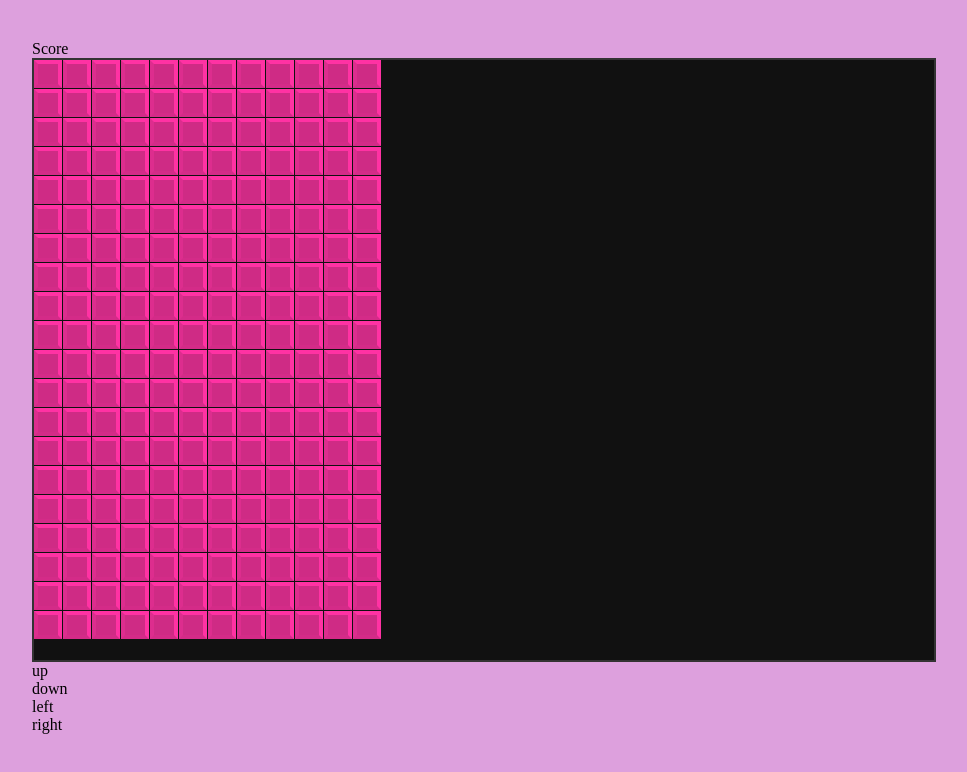
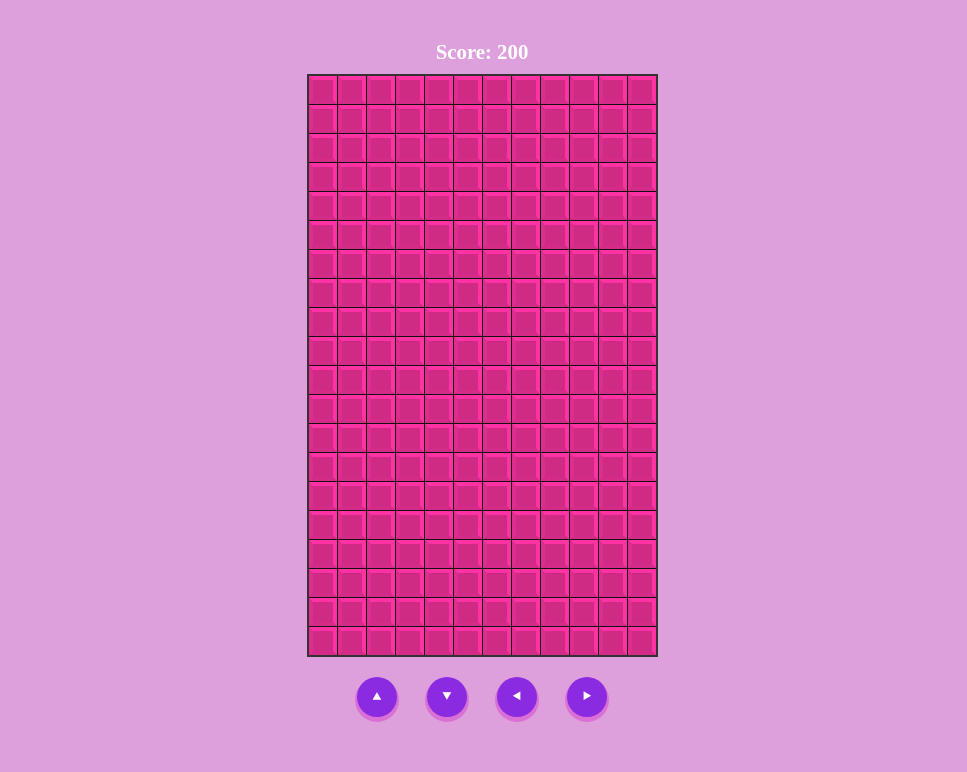
Before and after one commit to F9Uf/TETRIS, a Vue app: page / in a window 1280 px wide. Shown: the top 772 px of the page, without its empty margins (158-1125 px from the left). Built offline with nearby package versions, Linux system fonts and the light colour scheme.

Commit message:
create rough layout

```diff
--- a/src/components/game/BaseButton.vue
+++ b/src/components/game/BaseButton.vue
@@ -10,6 +10,25 @@ export default {
 }
 </script>
 
-<style>
+<style lang="scss" scoped>
+.btn {
+    // display: block;
+    background-color: blueviolet;
+    width: 40px;
+    height: 40px;
+    border-radius: 100%;
+    color: white;
+    outline: none;
+    display: flex;
+    justify-content: center;
+    align-items: center;
+    cursor: pointer;
+    box-shadow: 0px 3px 0.5px 2px orchid;
+    transition: .3s;
 
+    &:hover, &:active {
+        transform: translateY(3px);
+        box-shadow: 0 0 0 0 transparent;
+    }
+}
 </style>
--- a/src/components/game/Display.vue
+++ b/src/components/game/Display.vue
@@ -11,6 +11,14 @@ export default {
 }
 </script>
 
-<style>
-
+<style lang="scss">
+.display {
+    // width: 100%;
+    // background-color: paleturquoise;
+    padding-bottom: 10px;
+    margin: 0 auto;
+    color: white;
+    font-size: 1.3em;
+    font-weight: 900;
+}
 </style>
--- a/src/components/game/Stage.vue
+++ b/src/components/game/Stage.vue
@@ -63,9 +63,10 @@ export default {
     display: grid;
     border: 2px solid #333;
     grid-gap: 1px;
-    width: 100%;
+    width: auto;
     min-width: 250px;
-    height: 75vh;
+    height: auto;
     background: #111;
+    margin: 0 auto;
 }
 </style>
--- a/src/components/game/Tetris.vue
+++ b/src/components/game/Tetris.vue
@@ -1,13 +1,13 @@
 <template>
     <div class="wrapper">
         <div class="tetris">
-            <display text="Score" />
+            <display text="Score: 200" />
             <stage :stage="createArray()"/>
             <div class="row">
-                <base-button text="up" />
-                <base-button text="down" />
-                <base-button text="left" />
-                <base-button text="right" />
+                <base-button text="⯅" />
+                <base-button text="⯆" />
+                <base-button text="⯇" />
+                <base-button text="⯈" />
             </div>
         </div>
     </div>
@@ -51,4 +51,15 @@ export default {
     max-width: 900px;
     flex-direction: column;
 }
+
+.row {
+    display: flex;
+    width: auto;
+    margin: 0 auto;
+    padding-top: 20px;
+
+    > * {
+        margin: 0 15px;
+    }
+}
 </style>
```
